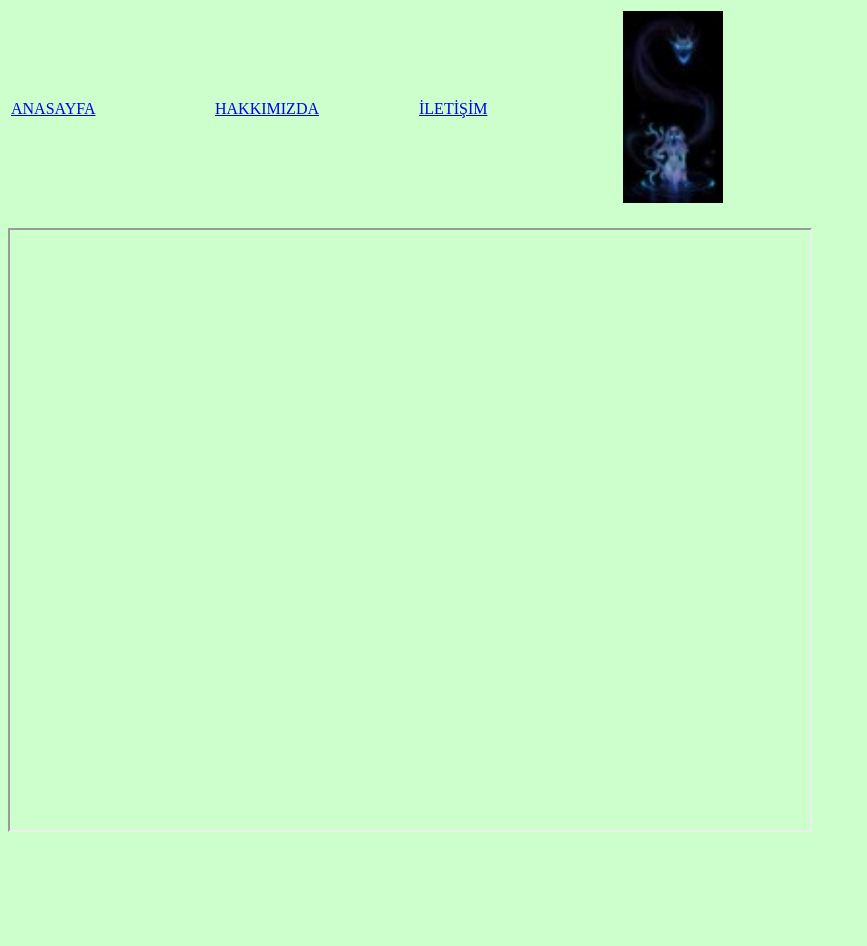
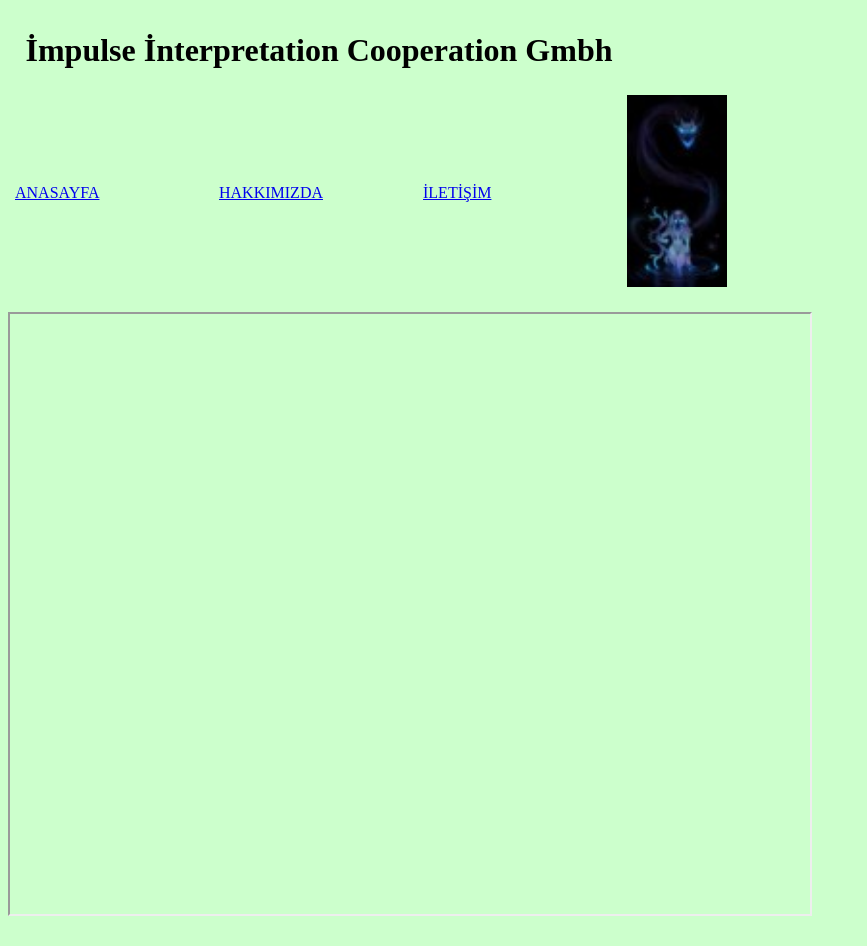
Before and after one commit to Atikeakaran/TheFirm, a plain HTML site: page index.html in a window 1280 px wide. Shown: the whole page, without its empty margins (0-867 px from the left). Before the commit the page ends 862 px from the top, so only its background shows below. Drawn offline with Linux system fonts and the light colour scheme.

Commit message:
Update index.html

```diff
--- a/index.html
+++ b/index.html
@@ -7,21 +7,30 @@
     <meta http-equiv="X-UA-Compatible" content="ie=edge">
 
     <table >
-        <tr height=”50″>
+        <tr >
 
-            <td width="200" align=”center” valign=”middle” >
+            <th>
+                <td colspan="3" >
+                <center>
+                    <h1>
+                    İmpulse İnterpretation Cooperation Gmbh </center></h1>
+            </td>
+            </th>
+        </tr>
+        <td>
+            <td width="200" align=”center” valign=”middle”>
                 <A href="/html/anasayfa.html" target="xxx"> ANASAYFA </A>
             </td>
-            <td width="200" align=”center” valign=”middle” >
+            <td width="200" align=”center” valign=”middle”>
                 <A href="/html/hakkımızda.html" target="xxx">HAKKIMIZDA</A>
             </td>
-            <td width="200" align=”center” valign=”middle” >
+            <td width="200" align=”center” valign=”middle”>
                 <A href="/html/contact.html" target="xxx">İLETİŞİM</A>
             </td>
             <td>
-                <img src="/pictures/logo1.jpg" alt="/html/anasayfa.html"width="100">
+                <img src="/pictures/logo1.jpg" alt="/html/anasayfa.html" width="100">
             </td>
-        </tr>
+        </td>
     </table>
 </head>
 
```
